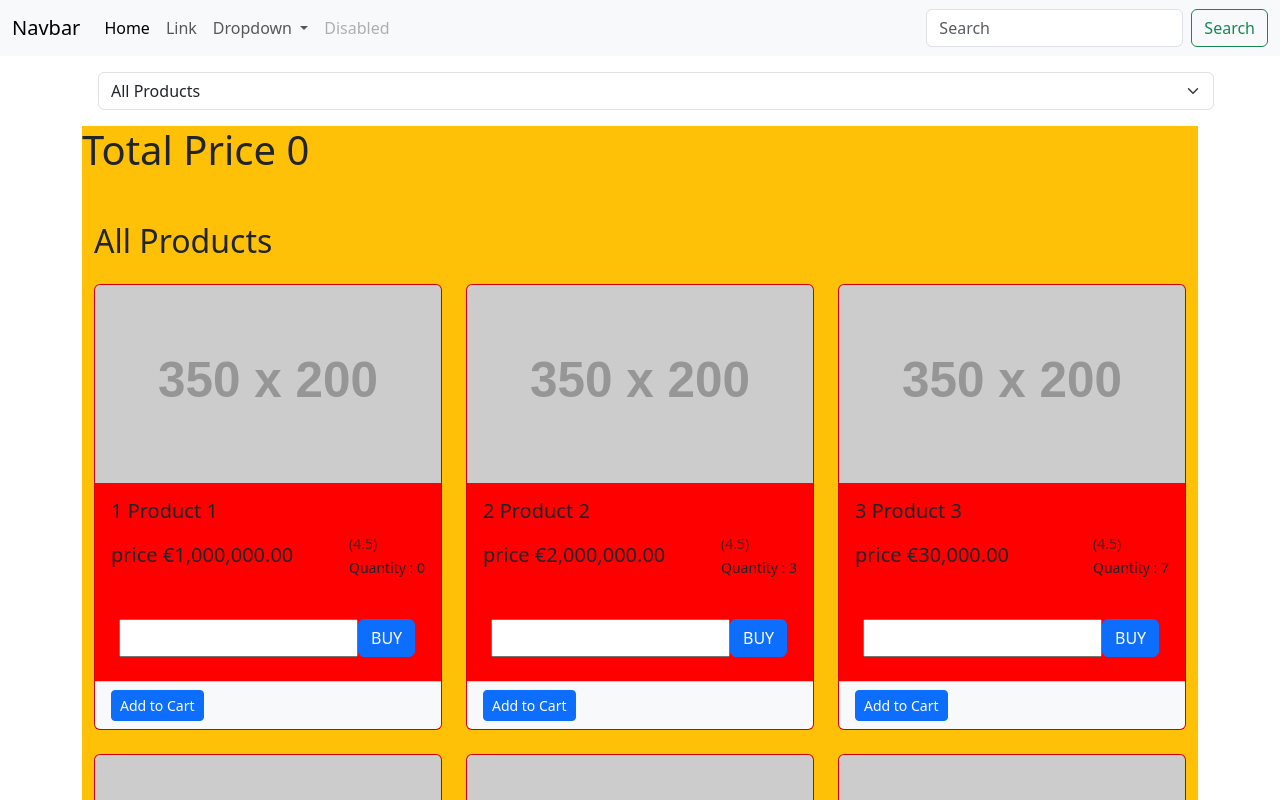
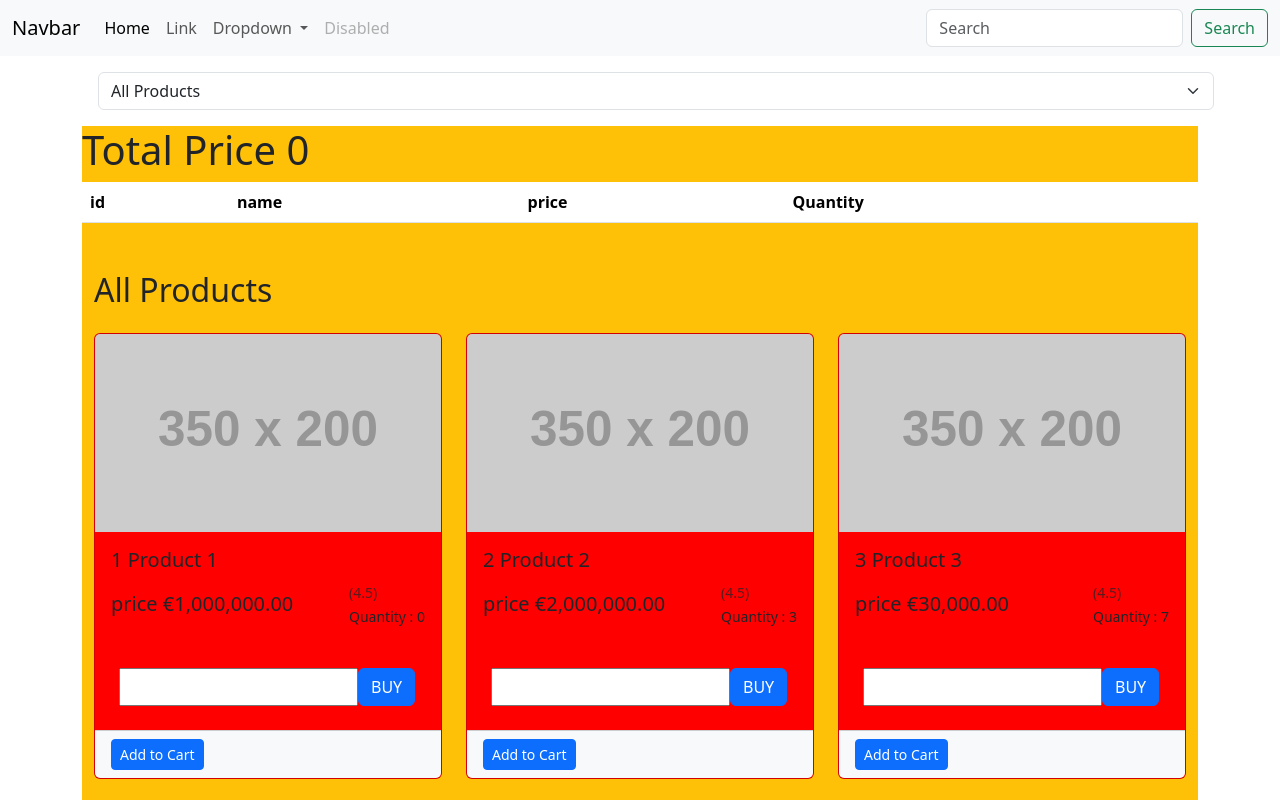
Before and after one commit to ahmed-waly55/Angular-Practice-ITI, an Angular app: page / in a window 1280 px wide. Shown: the top 800 px of the page. Built offline with nearby package versions, Linux system fonts and the light colour scheme.

Commit message:
finish task day 3

```diff
--- a/src/app/components/products/products.component.html
+++ b/src/app/components/products/products.component.html
@@ -1,5 +1,34 @@
 
 <h1>Total Price {{totalOrder}}</h1>
+
+    <!-- <h1>Product {{name}}</h1> -->
+    <table class="table">
+        <thead>
+
+          <tr>
+            <th scope="col">id</th>
+            <th scope="col">name</th>
+            <th scope="col">price</th>
+            <th scope="col">Quantity</th>
+          </tr>
+        </thead>
+        @for(name of productName; track name; let i = $index;){
+
+        <tbody>
+          <tr>
+            <th scope="row">{{i + 1 }}</th>
+            <td>{{name}}</td>
+            <td>{{productPrice[i] | currency}}</td>
+            <td>{{countInp[i]}}</td>
+          </tr>
+
+
+        </tbody>
+        }
+      </table>
+
+
+<!-- <h1>Name {{productName}}</h1> -->
 <!-- <h3>selected category is : {{selectedCatId}}</h3> -->
 
 
@@ -17,13 +46,13 @@
                     <span class="h5 mb-0"> price {{prod.price | currency:'EUR' }}</span>
                     <div>
                       <small class="text-muted">(4.5)</small><br>
-                      <small class="card-text">Quantity : {{prod.quantity}}</small>
+                      <small #quantityP class="card-text">Quantity : {{prod.quantity}}</small>
                     </div>
                   </div>
                 </div>
                 <div class="d-flex m-4">
                   <input type="number" #countInp>
-                  <button (click)="buy(countInp.value, prod.price, prod.quantity)" class="btn btn-primary">BUY</button>
+                  <button (click)="buy(countInp.value, prod.price, prod.quantity)" (click)="addOrder(prod.name , countInp.value , prod.price)" class="btn btn-primary">BUY</button>
                 </div>
                 <div class="card-footer d-flex justify-content-between bg-light">
                   <button class="btn btn-primary btn-sm">Add to Cart</button>
--- a/src/app/components/products/products.component.ts
+++ b/src/app/components/products/products.component.ts
@@ -21,8 +21,14 @@ export class ProductsComponent implements OnChanges{
   // selectedCatId:number = 0;
   filteredProducts:Iproduct[];
   totalOrder:number = 0;
+  productName:string[] = [];
+  productPrice:number[] = [];
   myDate:Date = new Date();
   num:number = 4;
+  // nameId:number[] = [];
+  // lastNumber:number = 0;
+  // lastNumber = this.nameId[nameId - 1];
+  countInp:Number[] = [];
 
 // 1 - publisher -- > define event
   @Output() onTotalPriceChanged:EventEmitter<number>
@@ -67,6 +73,25 @@ export class ProductsComponent implements OnChanges{
   }
   }
 
+  addOrder(name:string , quantity:string , price:number){
+   if(quantity === ""){
+     alert('Please enter a quantity');
+
+   }
+   else{
+    this.productName.push(name);
+    this.productPrice.push(price * +quantity);
+    this.countInp.push(+quantity);
+    console.log(this.productName);
+   }
+    // this.filterProducts();
+    // this.nameId +=1
+    // this.nameId.push(id)
+    // lastNumber = this.nameId.length - 1;
+    // console.log(this.lastNumber)
+
+  }
+
 
 
   filterProducts() {
```
